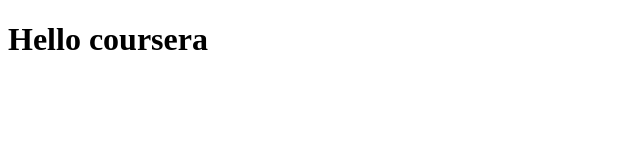
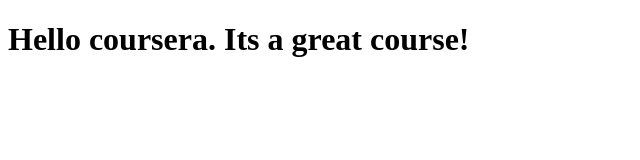
Before and after one commit to tlioness/cousera-test-, a plain HTML site: page site/index.html in a window 1280 px wide. Shown: the whole page, without its empty margins (0-640 px from the left). Drawn offline with Linux system fonts and the light colour scheme.

Commit message:
small addition to our page content.

```diff
--- a/site/index.html
+++ b/site/index.html
@@ -4,6 +4,6 @@
 	<title>Hello Coursera!</title>
 </head>
 <body>
-<H1>Hello coursera</H1>
+<H1>Hello coursera. Its a great course!</H1>
 </body>
 </html>
```
